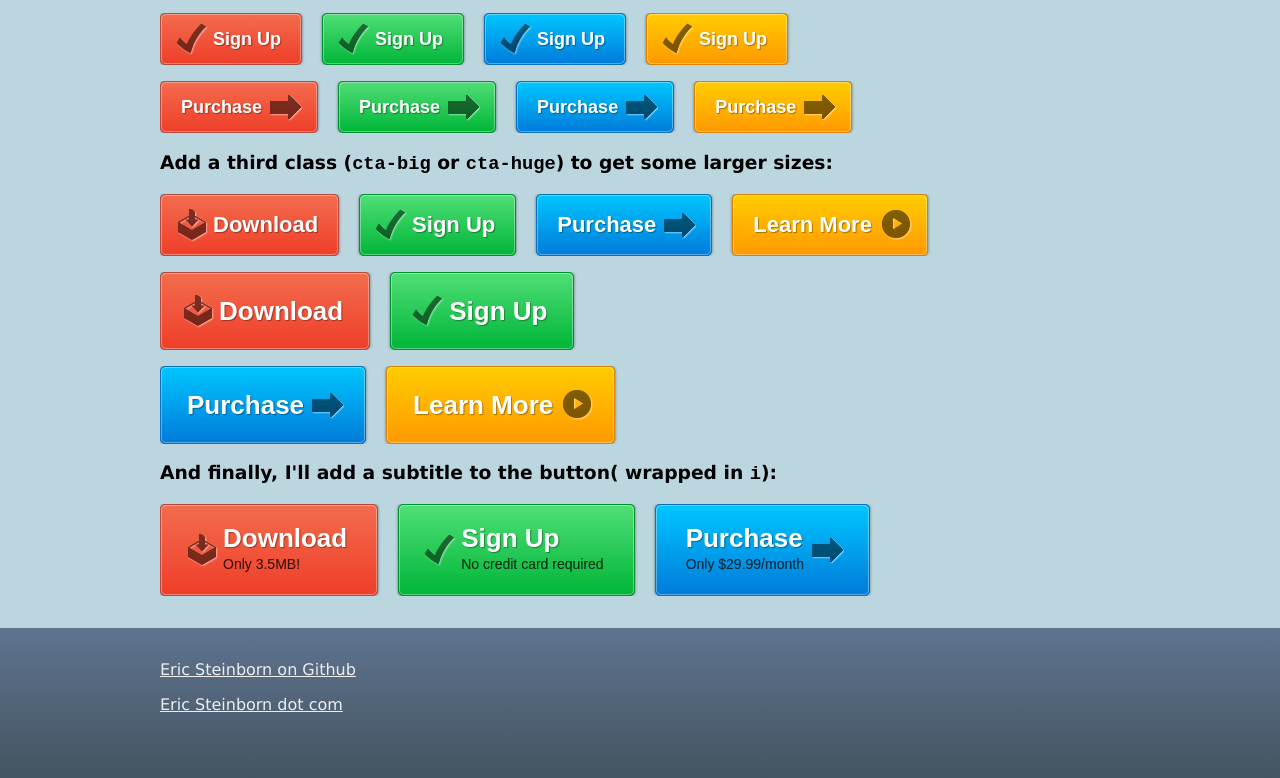
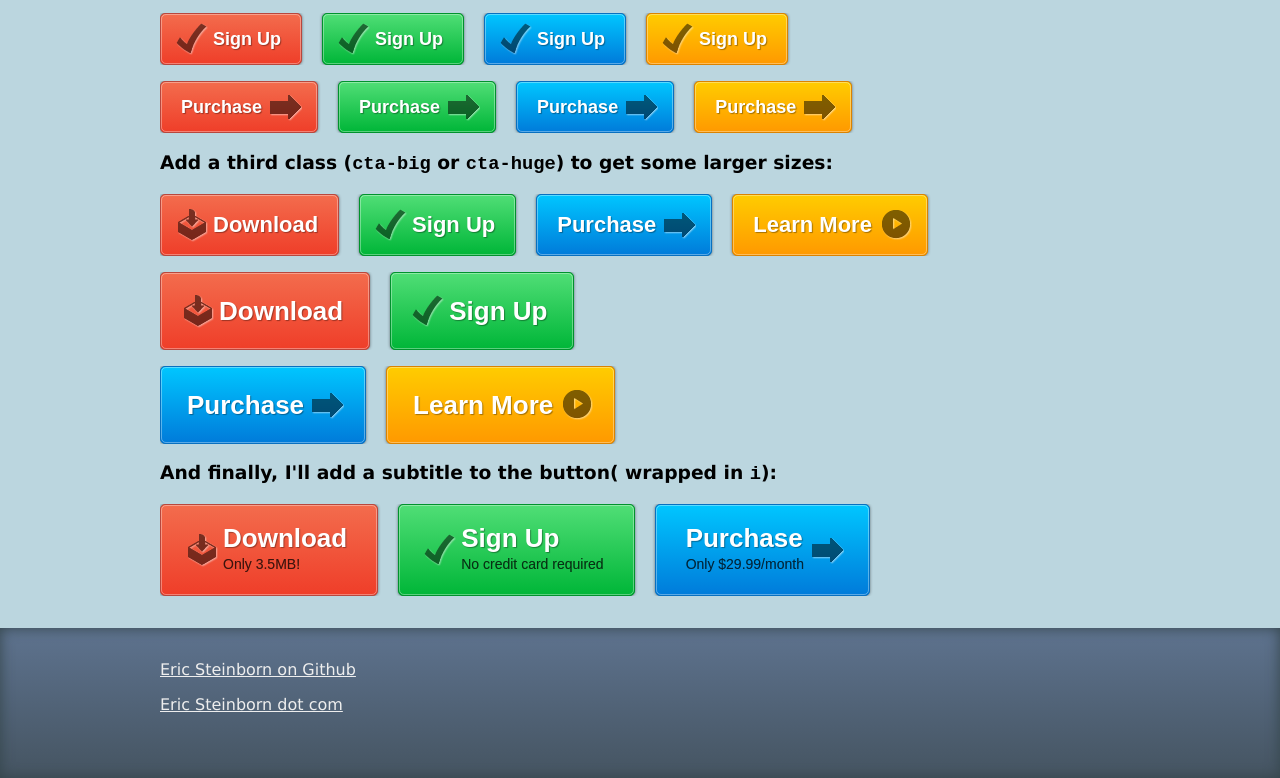
Before and after one commit to esteinborn/call-to-action-buttons, a plain HTML site: page index.html in a window 1280 px wide. Shown: the part 907-1685 px from the top of the page. Drawn offline with Linux system fonts and the light colour scheme.

Commit message:
style changes

```diff
--- a/style.css
+++ b/style.css
@@ -72,6 +72,7 @@
   max-width: 960px;
   margin: 0 auto;
   padding: 0 0.5em;
+  overflow: hidden;
 }
 
 @media (min-width: 550px) {
@@ -79,10 +80,14 @@
     padding: 0 2em;
   }
 }
+
 .main {
-  margin-bottom: 2em;
+  padding-bottom: 2em;
+  box-shadow: 0px 0px 12px #34454B;
 }
+
 footer {
+  box-shadow: inset 0px 0px 14px #34454B;
   padding:1em 0 3em 0;
   background-color: #5e738f;
   background-image: -webkit-gradient(linear, left top, left bottom, from(#5e738f), to(#455461));
```
